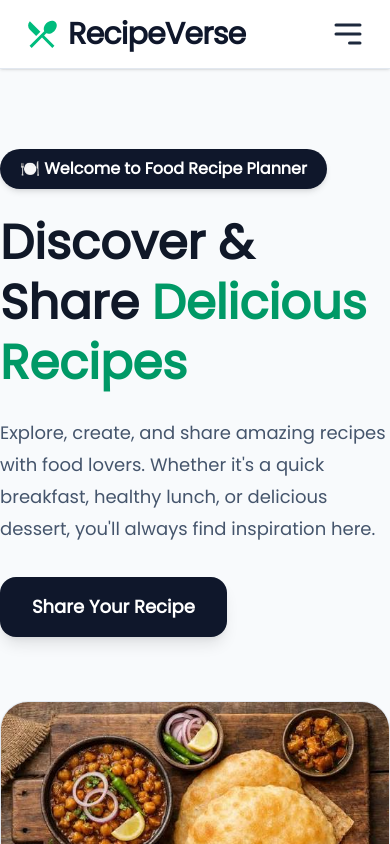
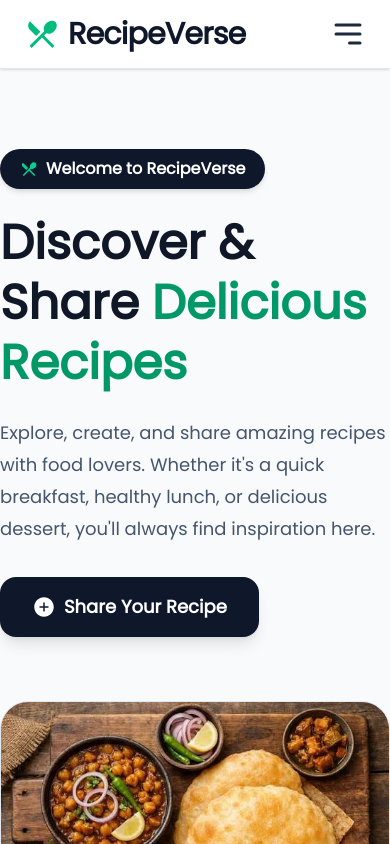
Before and after one commit to Shakti-195/Food-Recipe-Planner, a React (Vite) app in the folder frontend/food-blog-app/: page / in a window 390 px wide. Shown: the top 844 px of the page. Built offline with nearby package versions, Linux system fonts and the light colour scheme; no server answers; a web font is replaced by a local one.

Commit message:
ui polished and responsives with new fetures

```diff
--- a/frontend/food-blog-app/src/Pages/AddFoodRecipe.jsx
+++ b/frontend/food-blog-app/src/Pages/AddFoodRecipe.jsx
@@ -3,6 +3,7 @@ import React, { useState } from "react";
 import { useNavigate } from "react-router-dom";
 import toast from "react-hot-toast";
 import { MdRestaurantMenu } from "react-icons/md";
+import { IoAddCircleSharp } from "react-icons/io5";
 
 const API_URL = "https://food-recipe-planner.onrender.com";
 
@@ -180,12 +181,13 @@ export default function AddFoodRecipe() {
 
           {/* Button */}
 
-          <button
-            type="submit"
-            className="w-full bg-slate-900 hover:bg-black text-white text-lg font-semibold py-4 rounded-2xl transition-all duration-300 shadow-lg hover:shadow-2xl hover:-translate-y-1"
-          >
-            ➕ Add Recipe
-          </button>
+         <button
+  type="submit"
+  className="w-full bg-slate-900 hover:bg-black text-white text-lg font-semibold py-4 rounded-2xl transition-all duration-300 shadow-lg hover:shadow-2xl hover:-translate-y-1 flex items-center justify-center gap-2"
+>
+  <IoAddCircleSharp className="text-2xl" />
+  Add Recipe
+</button>
 
         </form>
       </div>
--- a/frontend/food-blog-app/src/Pages/Home.jsx
+++ b/frontend/food-blog-app/src/Pages/Home.jsx
@@ -4,6 +4,8 @@ import foodRecipe from "../assets/cholebhature.jpg";
 import Modal from "../components/Modal";
 import InputForm from "../components/InputForm";
 import RecipeItems from "../components/RecipeItems";
+import { IoAddCircleSharp } from "react-icons/io5";
+import { MdRestaurantMenu } from "react-icons/md";
 
 export default function Home() {
   const navigate = useNavigate();
@@ -43,11 +45,12 @@ export default function Home() {
       <section className="grid grid-cols-1 lg:grid-cols-2 gap-16 items-center py-20">
 
         {/* Left */}
-        <div>
-          <span className="inline-block bg-slate-900 text-white px-5 py-2 rounded-full font-semibold mb-6 shadow-md">
-            🍽️ Welcome to Food Recipe Planner
-          </span>
+        <div className="flex flex-col justify-center lg:pt-10">
 
+  <span className="inline-flex items-center gap-2 w-fit bg-slate-900 text-white px-5 py-2 rounded-full font-semibold mb-6 shadow-md">
+    <MdRestaurantMenu className="text-emerald-400 text-lg" />
+    Welcome to RecipeVerse
+  </span>
           <h1 className="text-5xl lg:text-6xl font-extrabold text-gray-900 leading-tight">
             Discover & Share
             <span className="text-emerald-600"> Delicious Recipes</span>
@@ -59,12 +62,13 @@ export default function Home() {
             dessert, you'll always find inspiration here.
           </p>
 
-          <button
-            onClick={addRecipe}
-            className="mt-8 bg-slate-900 hover:bg-black text-white px-8 py-4 rounded-2xl text-lg font-semibold shadow-lg hover:shadow-2xl transition-all duration-300 hover:-translate-y-1"
-          >
-            Share Your Recipe
-          </button>
+        <button
+  onClick={addRecipe}
+  className="mt-8 self-start inline-flex items-center gap-2 bg-slate-900 hover:bg-black text-white px-8 py-4 rounded-2xl text-lg font-semibold shadow-lg hover:shadow-2xl transition-all duration-300 hover:-translate-y-1"
+>
+  <IoAddCircleSharp className="text-2xl" />
+  <span>Share Your Recipe</span>
+</button>
         </div>
 
         {/* Right */}
--- a/frontend/food-blog-app/src/components/BackToTop.jsx
+++ b/frontend/food-blog-app/src/components/BackToTop.jsx
@@ -26,7 +26,7 @@ export default function BackToTop() {
   return (
     <button
       onClick={scrollToTop}
-      className="fixed bottom-6 right-6 z-50 flex h-12 w-12 items-center justify-center rounded-full bg-orange-500 text-white shadow-lg transition-all duration-300 hover:scale-110 hover:bg-orange-600"
+      className="fixed bottom-6 right-6 z-50 flex h-12 w-12 items-center justify-center rounded-full bg-emerald-500 text-white shadow-lg hover:shadow-2xl transition-all duration-300 hover:scale-110 hover:bg-emerald-600"
     >
       <FaArrowUp />
     </button>
--- a/frontend/food-blog-app/src/components/Navbar.jsx
+++ b/frontend/food-blog-app/src/components/Navbar.jsx
@@ -100,7 +100,7 @@ export default function Navbar() {
             >
               {isLogin
                 ? "Login"
-                : `Logout (${user?.email})`}
+                : `Logout (${user?.name})`}
             </button>
 
 
@@ -122,27 +122,31 @@ export default function Navbar() {
     ></div>
 
     <div className="fixed top-0 right-0 h-screen w-72 bg-white shadow-2xl z-50 p-6">
+<div className="flex justify-between items-center mb-8">
+  <h2 className="text-2xl font-bold text-slate-900">
+    RecipeVerse
+  </h2>
 
-  <div className="flex justify-between items-center mb-8">
-    {!isLogin && (
-  <div className="mt-4 mb-6 rounded-2xl bg-slate-100 p-4">
-    <p className="text-xs uppercase tracking-wider text-slate-500">
-      Logged in as
+  <button onClick={() => setMobileMenu(false)}>
+    <IoClose className="text-3xl text-slate-700" />
+  </button>
+</div>
+
+{!isLogin && (
+  <div className="mb-6 rounded-2xl bg-emerald-50 border border-emerald-100 p-4">
+    <p className="text-xs uppercase tracking-widest text-emerald-600">
+      Welcome
     </p>
 
-    <p className="mt-1 break-all font-semibold text-slate-900">
+    <p className="mt-1 text-xl font-bold text-slate-900">
+      {user?.name}
+    </p>
+
+    <p className="text-sm text-slate-500 break-all">
       {user?.email}
     </p>
   </div>
 )}
-    <h2 className="text-2xl font-bold text-slate-900">
-      RecipeVerse
-    </h2>
-
-    <button onClick={() => setMobileMenu(false)}>
-      <IoClose className="text-3xl text-slate-700" />
-    </button>
-  </div>
 
   <div className="flex flex-col gap-3">
 
--- a/frontend/food-blog-app/src/components/RecipeItems.jsx
+++ b/frontend/food-blog-app/src/components/RecipeItems.jsx
@@ -6,6 +6,8 @@ import { FaEdit } from "react-icons/fa";
 import { MdDelete } from "react-icons/md";
 import axios from "axios";
 import toast from "react-hot-toast";
+import { FaArrowRight } from "react-icons/fa";
+import { HiArrowRight } from "react-icons/hi";
 
 
 const API_URL = "https://food-recipe-planner.onrender.com";
@@ -180,7 +182,8 @@ const filteredRecipes = allRecipes.filter((recipe) =>
                 }}
                 className="mt-6 w-full bg-slate-900 hover:bg-black text-white py-3 rounded-2xl font-semibold shadow-md hover:shadow-lg transition-all duration-300"
               >
-                View Recipe
+                <HiArrowRight className="text-lg" />
+View Recipe
               </button>
 
             </div>
```
Also changed, not shown: frontend/food-blog-app/src/assets/veg hakka noodles.webp (added).
